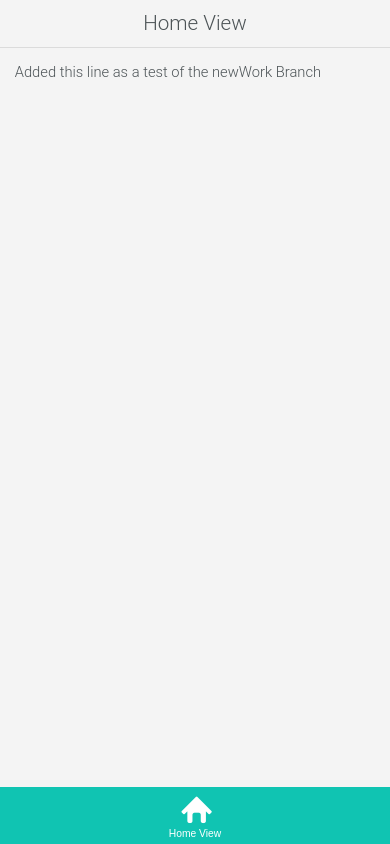
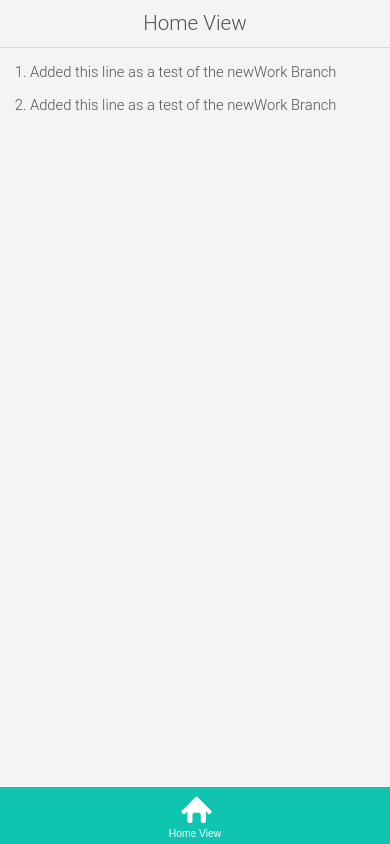
Before and after one commit to rfobrien76/mobDevRepo, a plain HTML site: page BiltmoreMobileApp/index.html in a window 390 px wide. Drawn offline with Linux system fonts and the light colour scheme; some packages are replaced by stand-ins of ours.

Commit message:
Modified the view.html file

```diff
--- a/BiltmoreMobileApp/components/home/view.html
+++ b/BiltmoreMobileApp/components/home/view.html
@@ -2,6 +2,7 @@
 
     <!-- START_CUSTOM_CODE_home -->
     <!-- Add custom code here. For more information about custom code, see http://docs.telerik.com/platform/screenbuilder/troubleshooting/how-to-keep-custom-code-changes -->
-<p> Added this line as a test of the newWork Branch </p>
+<p> 1. Added this line as a test of the newWork Branch </p>
+    <p> 2. Added this line as a test of the newWork Branch </p>
     <!-- END_CUSTOM_CODE_home -->
 </div>
```
